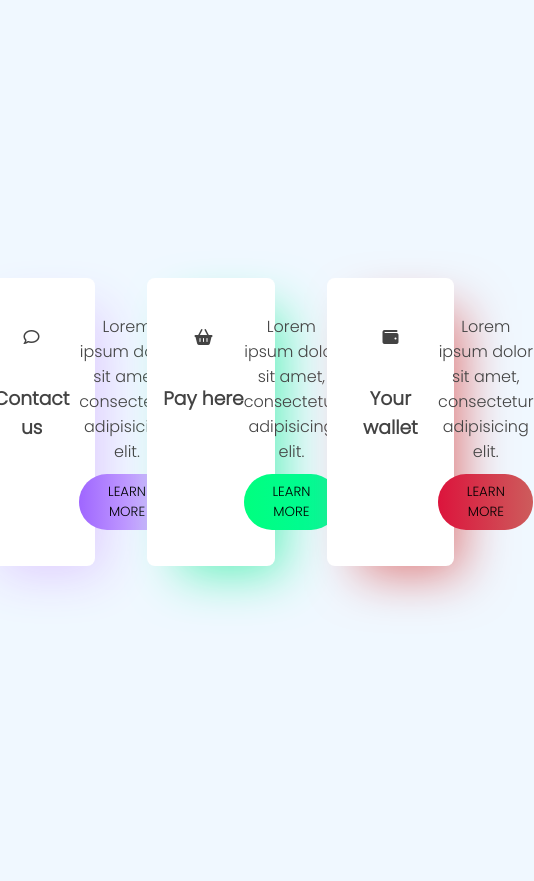
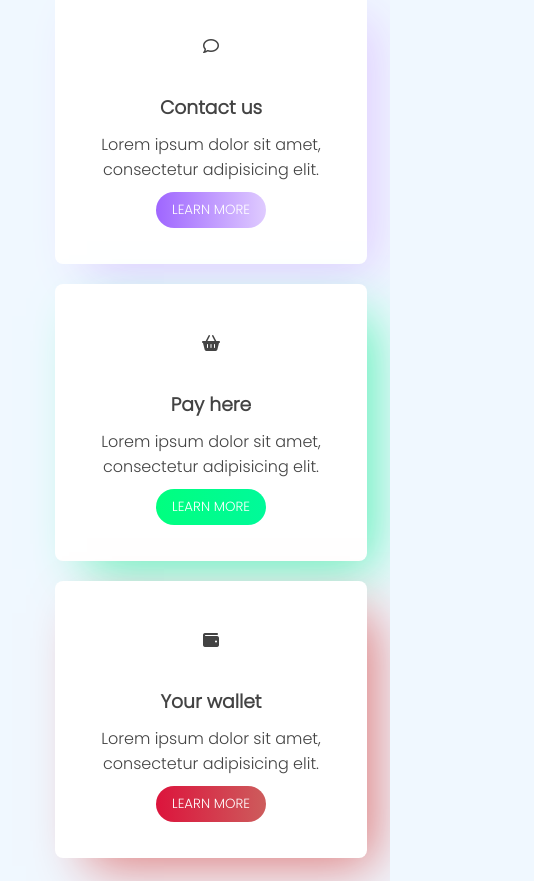
Before and after one commit to juliomorais021/Responsive-Cards, a plain HTML site: page cards/index.html in a window 390 px wide. Shown: the whole page, 534 px wide, since content can reach past the window. Before the commit the page ends 844 px from the top, so only its background shows below. Drawn offline with Linux system fonts and the light colour scheme.

Commit message:
criando resposividade para mobile

```diff
--- a/cards/cardsStyles.css
+++ b/cards/cardsStyles.css
@@ -1,7 +1,7 @@
 @import url('https://fonts.googleapis.com/css2?family=Poppins:wght@300&display=swap');
 
 *{
-    margin: 0;
+    margin: 0;       /*Resetando algumas propriedades da pagina e aplicando uma fonte padrão para os cards*/
     padding: 0;
     font-family: 'Poppins', sans-serif;
 }
@@ -25,7 +25,6 @@ body{
 .icon{
     width: 60px;
     height: 60px;
-
     display: flex;
     flex-direction: column;
 }
@@ -51,14 +50,18 @@ main.cards section.card{
 main.cards section.card :first-child{
     margin-left: 0px;
 }
-main.cards section.card button{
+main.cards section.card button{  /* Estilizando os buttons dos cards*/
     padding:  0.5rem 1rem;
     text-transform: uppercase;
     border-radius: 32px;
     border: 0;
+    color: #fff;
+}
+main.cards section.card button:hover{
+    cursor: pointer;
 }
 
-main.cards section.card.contact button{
+main.cards section.card.contact button{     /* Da linha 65-73 aplicando o efeito de sombra com as cores personalizadas de cada card                      */
     background: linear-gradient(to right, #9F66FF, #DFCBFF)
 }
 main.cards section.card.payhere button{
@@ -76,3 +79,25 @@ main.cards section.card.payhere{
 main.cards section.card.wallet{
     box-shadow: 20px 20px 50px -12px #df7a7a;
 }
+@keyframes floatcase{ /* animação para os cards flutuarem*/
+    0%
+    {
+      transform: translateY(0px);
+    }
+    50%{
+        transform: translateY(-30px);
+    }
+    100%{
+        transform: translateY(0px);
+    }
+}
+main.cards section.card:hover { /* aplicando a animção nos cards quando passar o mouse*/
+    animation: floatcase 5s ease-in-out infinite;
+    cursor: pointer;
+}
+
+@media screen and (max-width: 720px){  /*fazendo a responsividade, para quando bater 720px a direção fiquem em coluna*/
+    main.cards {
+        flex-direction: column;
+    }
+}
```
